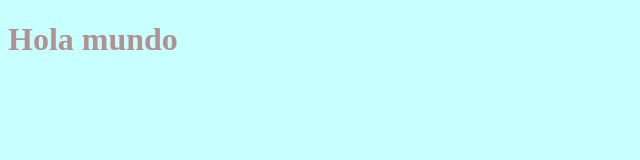
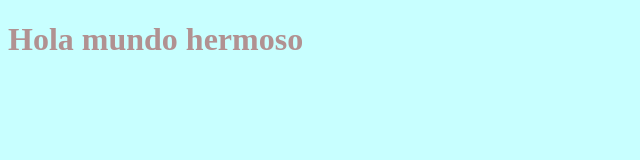
Before and after one commit to angelhere05/miPrimerRepositorio, a plain HTML site: page index.html in a window 1280 px wide. Shown: the whole page, without its empty margins (0-640 px from the left). Drawn offline with Linux system fonts and the light colour scheme.

Commit message:
Modificacion a index

```diff
--- a/index.html
+++ b/index.html
@@ -12,6 +12,6 @@
     </style>
 </head>
 <body>
-    <h1>Hola mundo</h1>
+    <h1>Hola mundo hermoso</h1>
 </body>
 </html>
```
